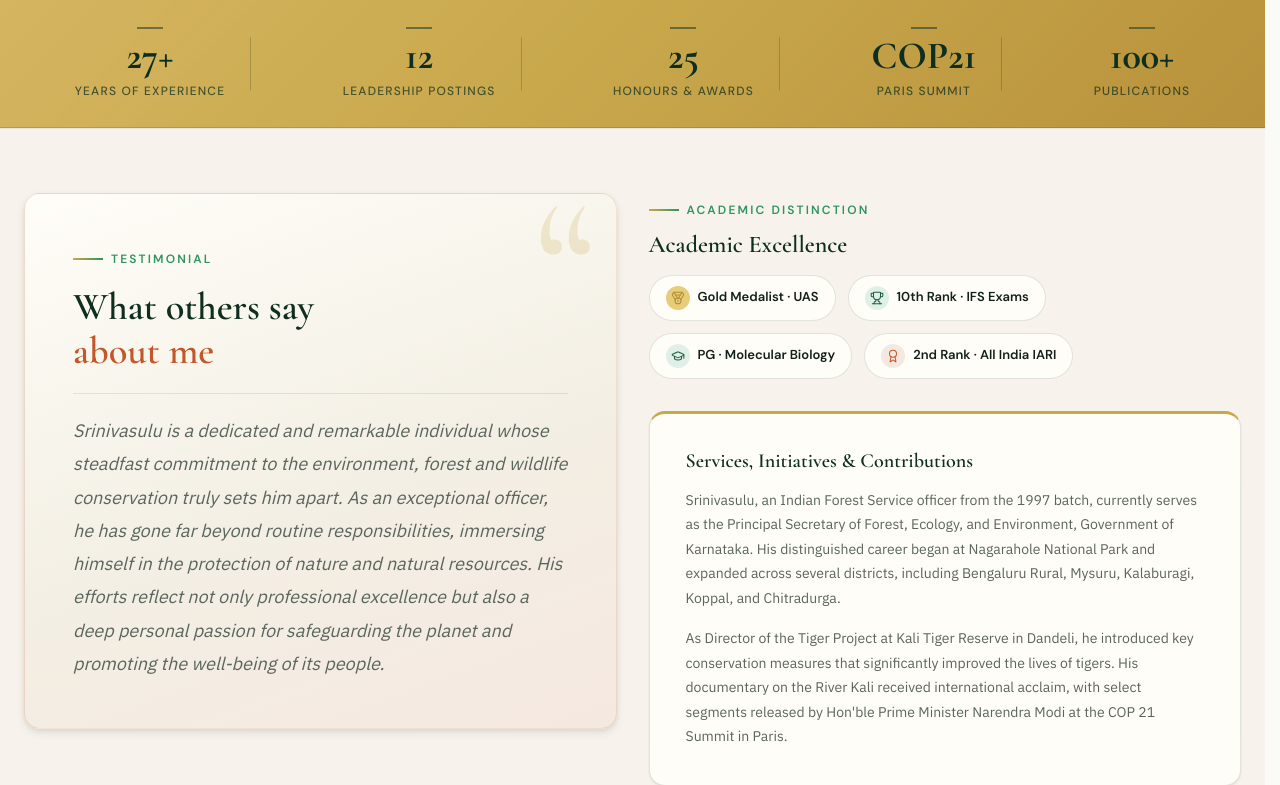
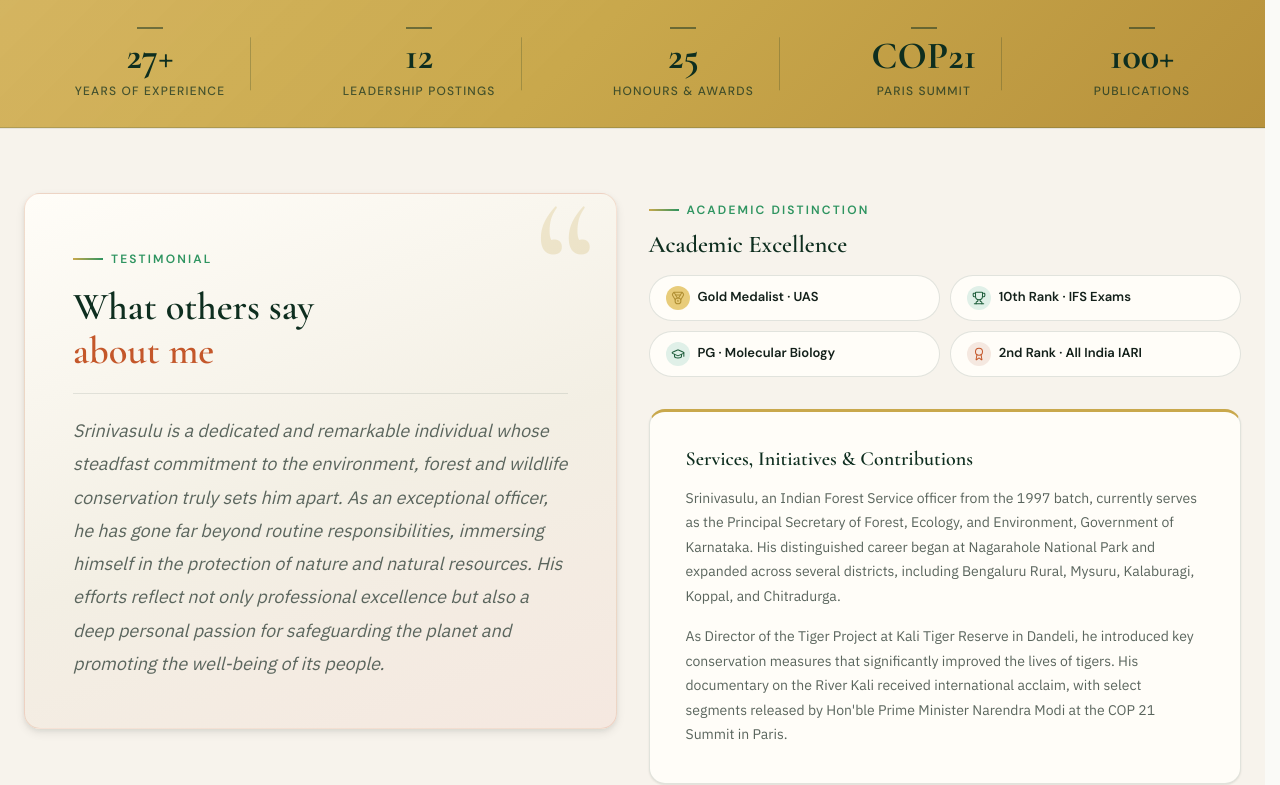
Before and after one commit to vanalok/srinini-sir, a PHP site: page / in a window 1280 px wide. Shown: the part 785-1570 px from the top of the page. Run offline with PHP 8.4, Linux system fonts and the light colour scheme.

Commit message:
Home: academic badges in a 2x2 grid (two rows of two)
Co-Authored-By: Claude Opus 4.8 <noreply@anthropic.com>

```diff
--- a/index-premium.css
+++ b/index-premium.css
@@ -510,6 +510,17 @@
   transform: translateY(-2px);
   box-shadow: var(--e1);
   border-color: var(--v-gold);
+}
+
+/* Academic badges: always 2 per row -> two tidy rows (2x2) */
+.home-v2 .academic-badges {
+  display: grid !important;
+  grid-template-columns: 1fr 1fr;
+  gap: 10px;
+}
+.home-v2 .acad-badge {
+  justify-content: flex-start;
+  min-width: 0;
 }
 
 .home-v2 .acad-badge .badge-icon.gold {
```
